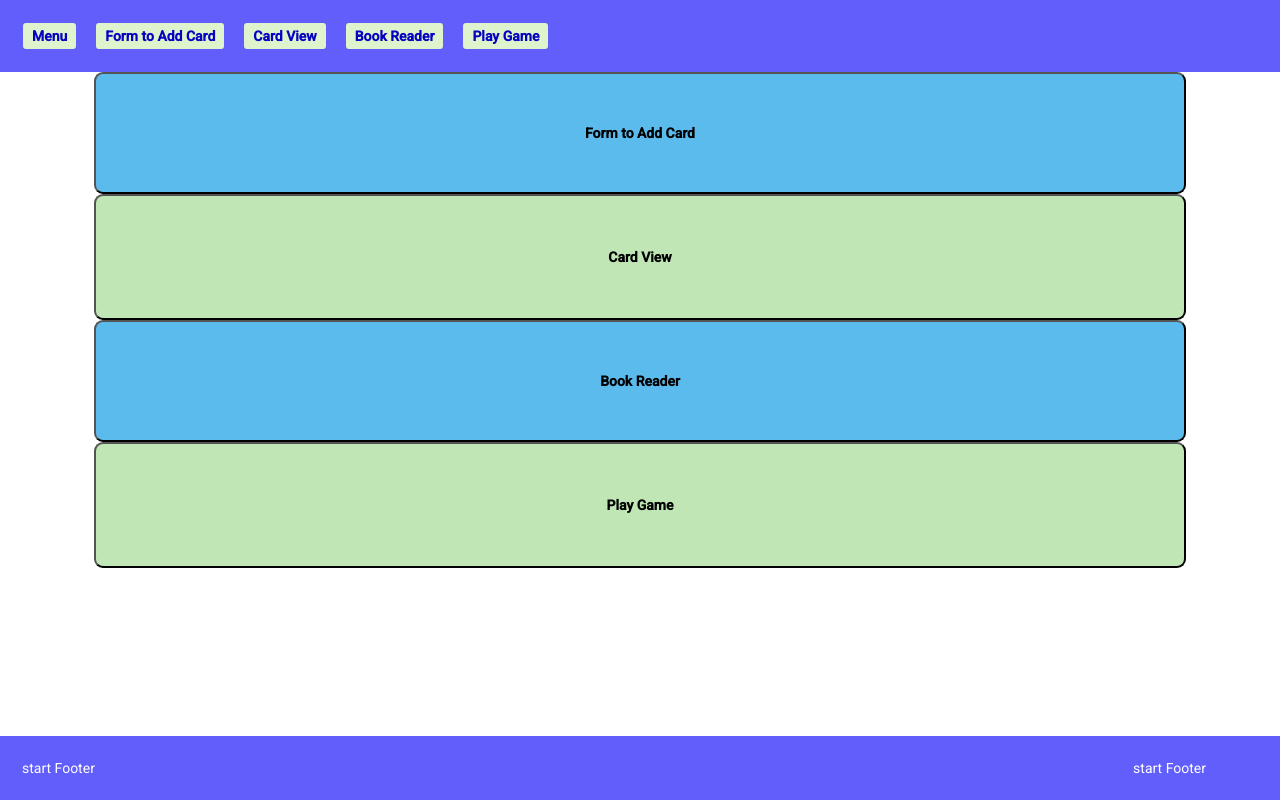
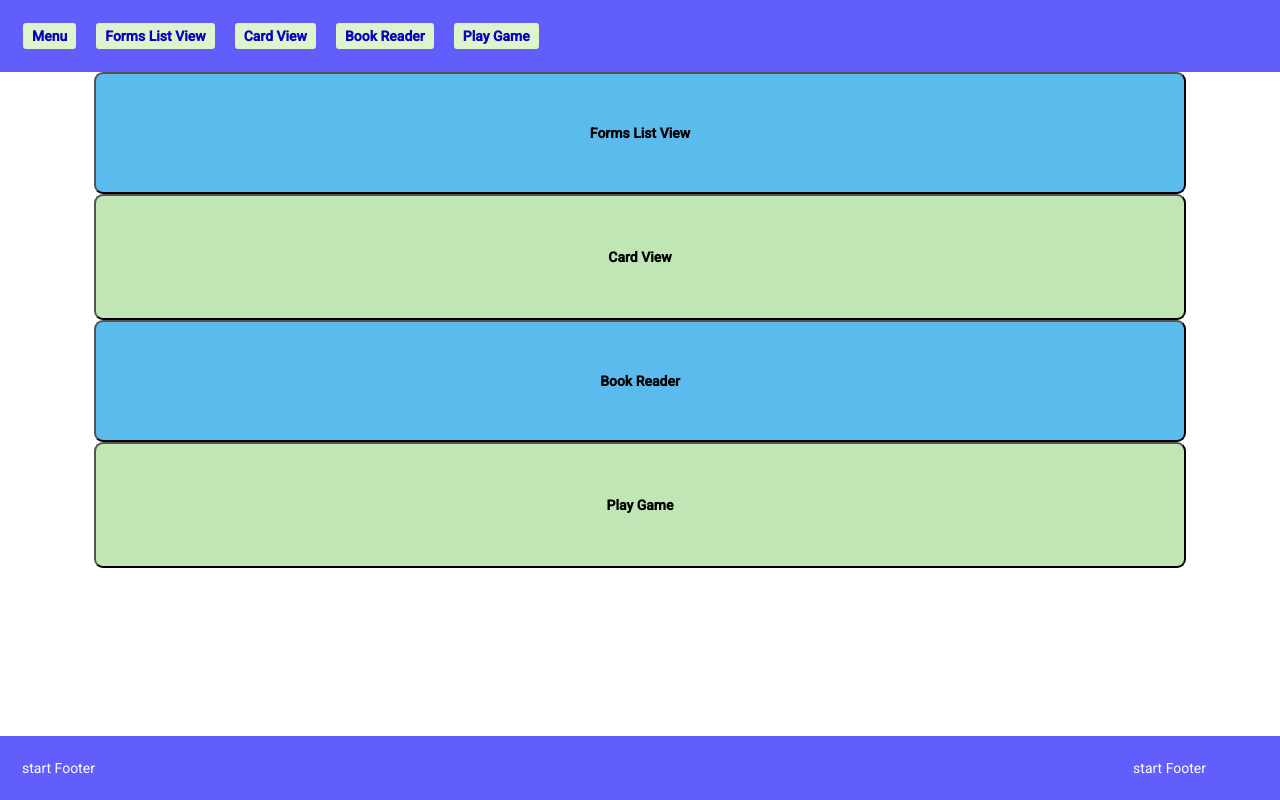
Before and after one commit to Rushika-Gowlikar/Angular, an Angular app: page / in a window 1280 px wide. Built offline with nearby package versions, Linux system fonts and the light colour scheme.

Commit message:
updated text changes

```diff
--- a/src/app/appContent/form/form.component.html
+++ b/src/app/appContent/form/form.component.html
@@ -141,7 +141,7 @@
       No forms are submitted!</span
     >
     <span *ngIf="!emptyDetails">
-      <strong>List of Added Details</strong>
+      <strong>List of Added Form Details</strong>
       <div *ngFor="let details of cardView">
         <div class="card">
           <strong>{{
--- a/src/app/appContent/menu/menu.component.html
+++ b/src/app/appContent/menu/menu.component.html
@@ -1,6 +1,6 @@
 <div class="container">
   <ul>
-    <li><button (click)="goToForm()">Form to Add Card</button></li>
+    <li><button (click)="goToForm()">Forms List View</button></li>
     <li><button (click)="goToView()">Card View</button></li>
     <li><button (click)="goToReader()">Book Reader</button></li>
     <li><button (click)="goToGame()">Play Game</button></li>
--- a/src/app/application/header/header.component.html
+++ b/src/app/application/header/header.component.html
@@ -1,6 +1,6 @@
 <div class="header">
   <a href="/menu">Menu</a>
-  <a href="/form">Form to Add Card</a>
+  <a href="/form">Forms List View</a>
   <a href="/card-view">Card View</a>
   <a href="/reader">Book Reader</a>
   <a href="/game">Play Game</a>
```
